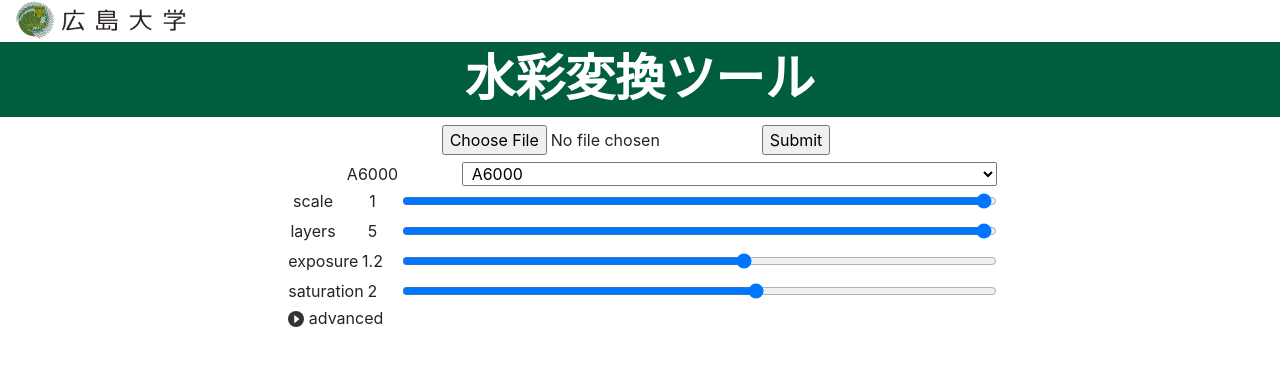
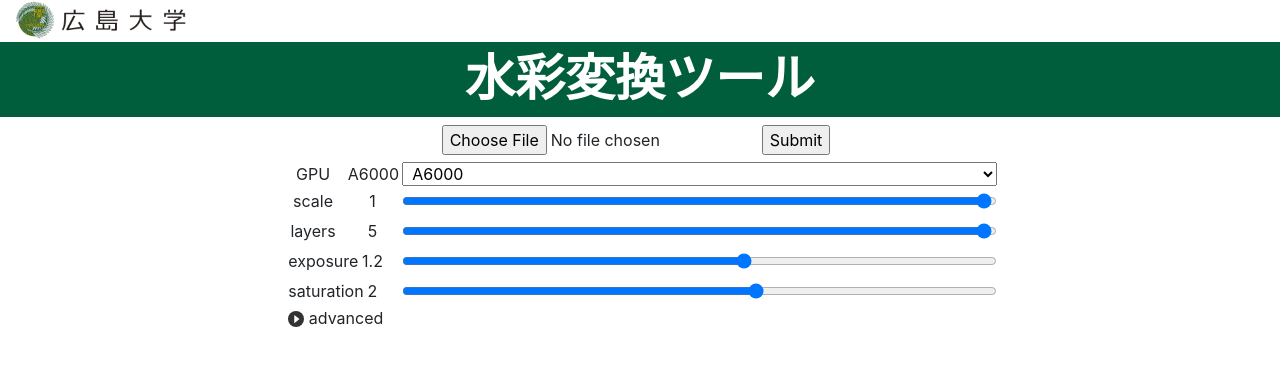
Before and after one commit to jooooow/watercolorization_server_backup, a Flask app: page / in a window 1280 px wide. Shown: the top 366 px of the page. Run offline with Flask 2, Linux system fonts and the light colour scheme; some libraries are stand-ins or nearby versions.

Commit message:
improve apperance

```diff
--- a/static/js/index.js
+++ b/static/js/index.js
@@ -49,7 +49,7 @@
     });
 
     $("#select_GPU").val(gpu);
-    $("#gpu_label").html(gpu);
+    $("#gpu_span").html(gpu);
 
     $("#select_GPU").change(function() {
         var GPU = $("#select_GPU option:selected" ).text();
--- a/templates/index.html
+++ b/templates/index.html
@@ -32,8 +32,9 @@
         <div id="bar" class="row justify-content-center d-none d-md-block mx-auto" style="max-width: 800px;margin-top:7px;margin-bottom: 7px;">
             <div class="col-11 mx-auto">
                 <div class="form-row align-items-center text-center" id="basic_setting">
-                    <label class="col-3" for="select_GPU" style="margin:0;" id="gpu_label"></label>
-                    <select class="col-9" id="select_GPU">
+                    <label class="col-1" for="select_GPU" style="margin:0;">GPU</label>
+                    <span id="gpu_span" class="col-1"></span>
+                    <select class="col-10" id="select_GPU">
                         <option val='A100'>A100</option>
                         <option val='A6000'>A6000</option>
                     </select>
```
